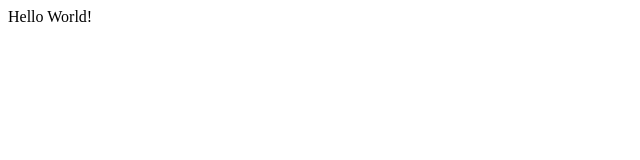
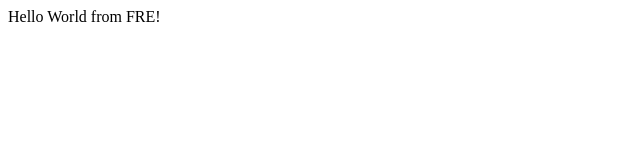
Before and after one commit to nexusfre/staticwebapp, a plain HTML site: page index.html in a window 1280 px wide. Shown: the full height of the page, 0-640 px from the left. Drawn offline with Linux system fonts and the light colour scheme.

Commit message:
Update index.html

```diff
--- a/index.html
+++ b/index.html
@@ -1,2 +1,2 @@
-<p>Hello World!</p>
+<p>Hello World from FRE!</p>
 <p>&nbsp;</p>
```
